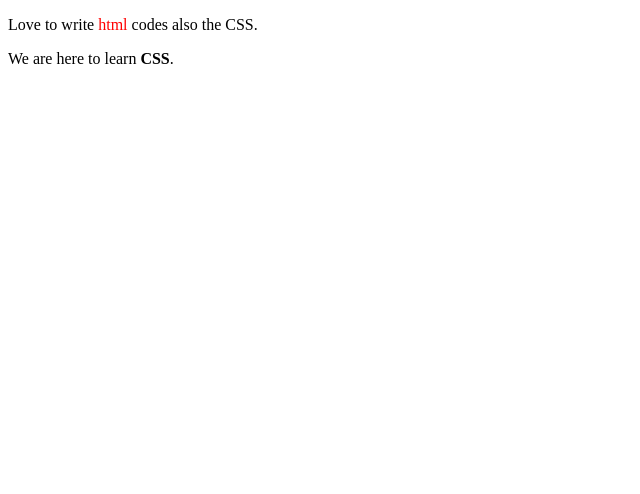
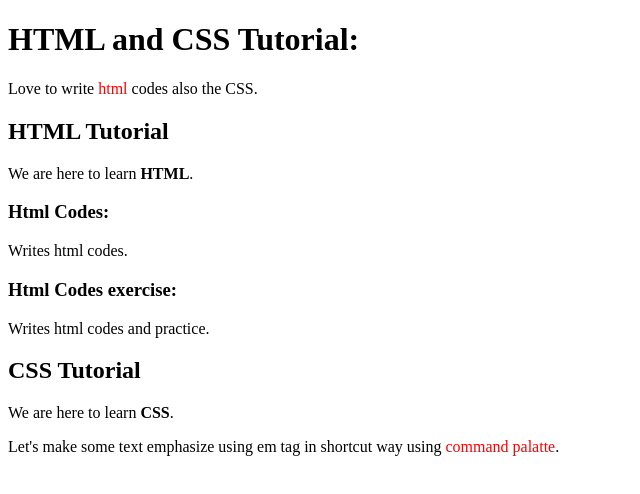
Before and after one commit to khalidNC/html_css_project_p1, a plain HTML site: page basicHtml/index.html in a window 1280 px wide. Shown: the whole page, without its empty margins (0-640 px from the left). Drawn offline with Linux system fonts and the light colour scheme.

Commit message:
Update index.html

```diff
--- a/basicHtml/index.html
+++ b/basicHtml/index.html
@@ -14,7 +14,16 @@
   </style>
 </head>
 <body>
+  <h1>HTML and CSS Tutorial:</h1>
   <P>Love to write <em>html</em> codes also the CSS.</P>
+  <h2>HTML Tutorial</h2>
+  <p>We are here to learn <strong>HTML</strong>.</p>
+  <h3>Html Codes:</h3>
+  <p>Writes html codes.</p>
+  <h3>Html Codes exercise:</h3>
+  <p>Writes html codes and practice.</p>
+  <h2>CSS Tutorial</h2>
   <p>We are here to learn <strong>CSS</strong>.</p>
+  <p>Let's make some text emphasize using em tag in shortcut way using <em>command palatte</em>. </p>
 </body>
 </html>
```
